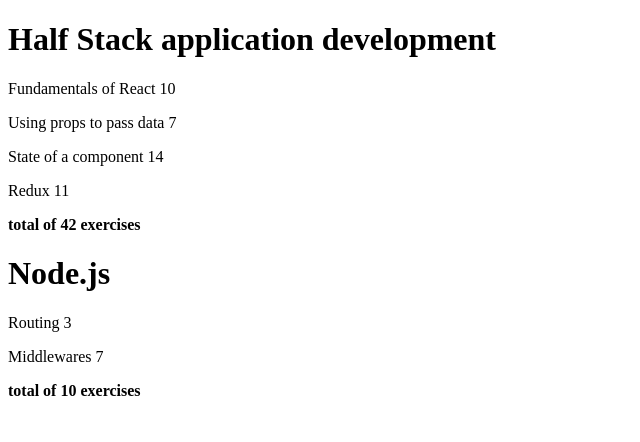
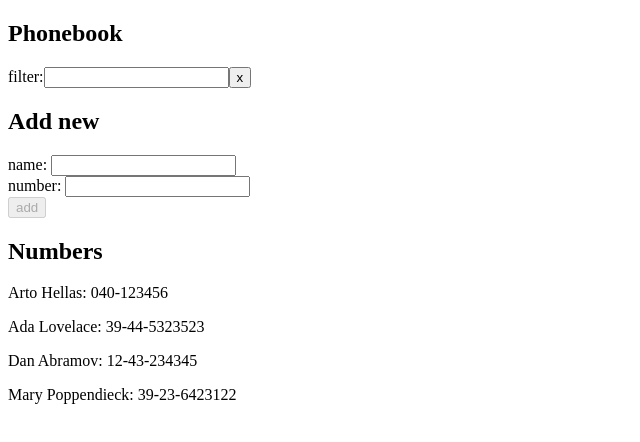
Before and after one commit to tiagossaurus-rex/fullstackopen, a React (Create React App) app in the folder part2/: page / in a window 1280 px wide. Shown: the top 442 px of the page, without its empty margins (0-640 px from the left). Built offline with nearby package versions, Linux system fonts and the light colour scheme.

Commit message:
part 2.2.a

```diff
--- /dev/null
+++ b/part2/src/02_phonebook/App.js
@@ -0,0 +1,103 @@
+import React, { useState } from 'react'
+
+
+const Form = (props) => {
+	return (
+		<form onSubmit={e => props.handleSubmit(e)}>
+			{props.children}
+			<div>
+				<button disabled={props.disabled} type="submit">add</button>
+			</div>
+		</form>
+	)
+}
+
+const Input = ({id, value, handleChange}) => {
+	return (
+		<div>
+			{id}: <input value={value} onChange={e => handleChange(e.target.value)}/>
+		</div>
+	)
+}
+
+const Filter = ({value, handleChange}) => {
+	return (
+		<div>
+			filter:
+			<input value={value} onChange={e => handleChange(e.target.value.toLowerCase())}/>
+			<button onClick={() => handleChange('')}>x</button>
+		</div>
+	)
+}
+
+const Entry = ({name, number})=> <p>{`${name}: ${number ? number : 'unknown'}`}</p>
+
+const Persons = ({persons, filter}) => {
+	return (
+		persons
+			.filter(({name}) => name.toLowerCase().indexOf(filter) !== -1 )
+			.map(({name, number}) => <Entry key={name} name={name} number={number} />)
+	)
+}
+
+
+const App = () => {
+	const [ persons, setPersons] = useState([
+		{ name: 'Arto Hellas', number: '040-123456' },
+		{ name: 'Ada Lovelace', number: '39-44-5323523' },
+		{ name: 'Dan Abramov', number: '12-43-234345' },
+		{ name: 'Mary Poppendieck', number: '39-23-6423122' }
+	])
+	const [ newName, setNewName ] = useState('')
+	const [ newNumber, setNewNumber ] = useState('')
+	const [ filter, setFilter ] = useState('')
+
+
+	const handleSubmit = (e) => {
+		e.preventDefault();
+		if ( !newName || !newNumber ) return false;
+
+		const hasDup = persons.filter(person => person.name === newName)
+
+		if ( hasDup.length ) {
+			alert(`${newName} is already added to phonebook`)
+		} else {
+			setPersons([
+				...persons,
+				{
+					name: newName,
+					number: newNumber,
+				},
+			])
+			setNewName('')
+			setNewNumber('')
+		}
+	}
+
+	return (
+		<div>
+			<h2>Phonebook</h2>
+			<Filter value={filter} handleChange={setFilter} />
+			<h2>Add new</h2>
+			<Form
+				handleSubmit={handleSubmit}
+				disabled={!newName || !newNumber}
+				>
+				<Input
+					id="name"
+					value={newName}
+					handleChange={setNewName}
+					/>
+				<Input
+					id="number"
+					value={newNumber}
+					handleChange={setNewNumber}
+					/>
+			</Form>
+			<h2>Numbers</h2>
+			<Persons persons={persons} filter={filter} />
+		</div>
+	)
+}
+
+export default App
--- a/part2/src/index.js
+++ b/part2/src/index.js
@@ -1,8 +1,9 @@
 import React from 'react'
 import ReactDOM from 'react-dom'
 import App1 from './01_course_contents/App'
+import App2 from './02_phonebook/App'
 
 ReactDOM.render(
-	<App1 />,
+	<App2 />,
 	document.getElementById('root')
 )
```
